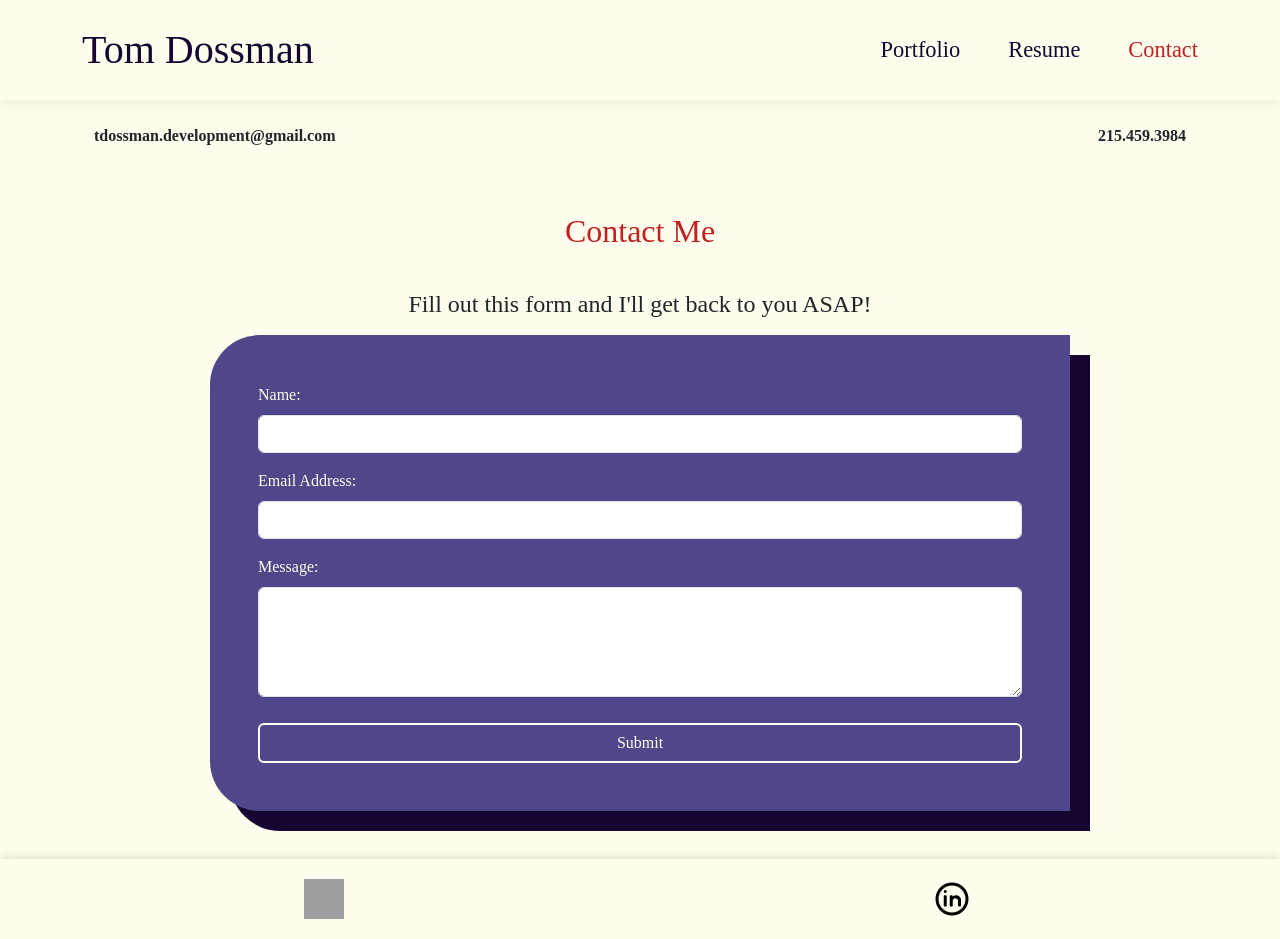
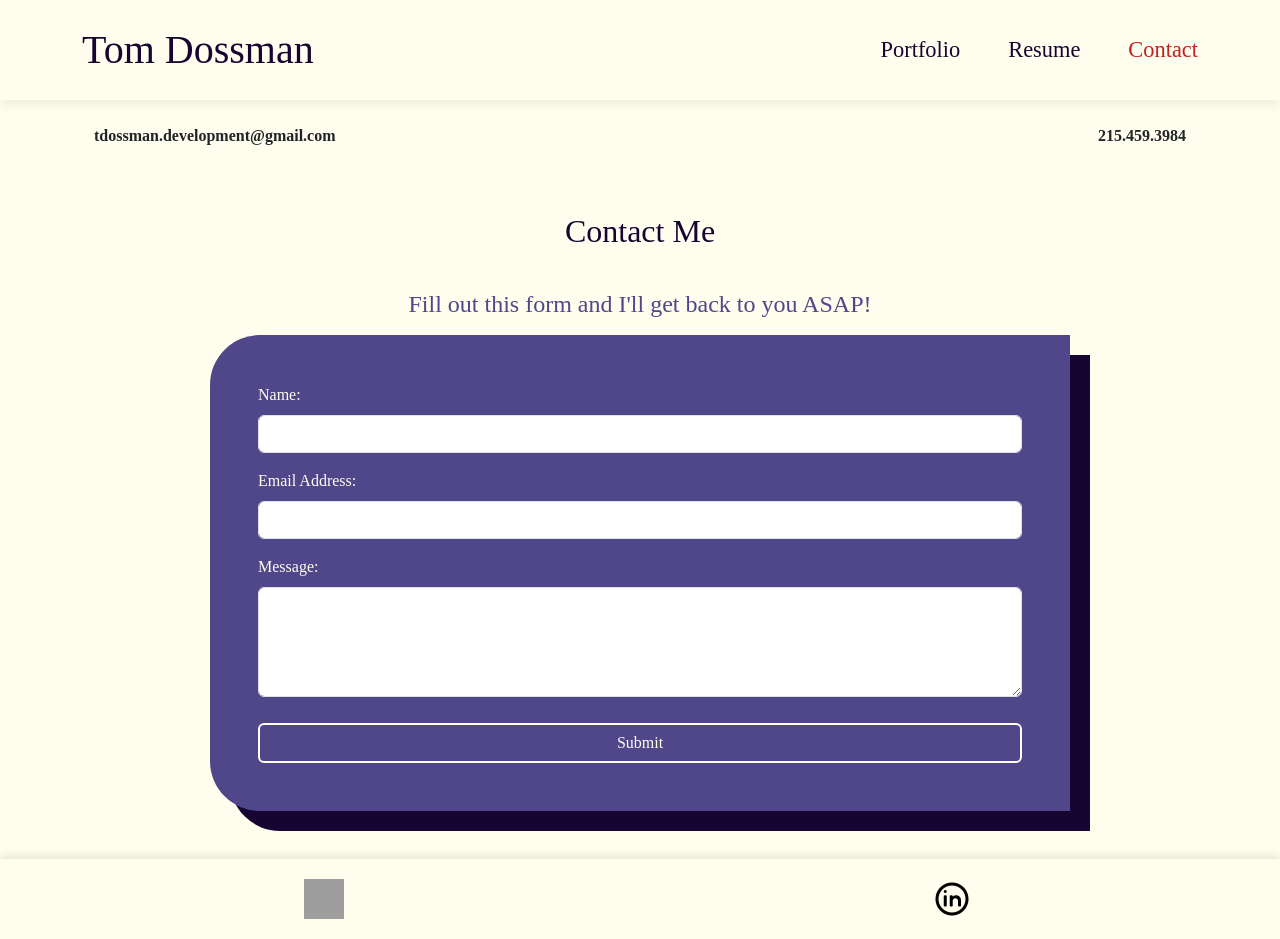
Before and after one commit to Dossman-thomas/Portfolio, a React (Vite) app: page /contact in a window 1280 px wide. Built offline with nearby package versions, Linux system fonts and the light colour scheme; grey boxes are pictures that could not be loaded; a web font is replaced by a local one.

Commit message:
fixed ugly contact me heading for 'Contact Me' and changed the color of the call to action text

```diff
--- a/src/pages/Contact.jsx
+++ b/src/pages/Contact.jsx
@@ -1,65 +1,30 @@
-import ContactForm from '../components/ContactForm.jsx'
-import '../css/contact.css'
+import ContactForm from "../components/ContactForm.jsx";
+import "../css/contact.css";
 
 export default function Contact() {
-
   return (
-
     <>
       <div className="container mt-4 contact-box">
-
         <div className="container mb-5 d-flex justify-content-between align-items-center">
-
-          <p className="contact-info">
-            tdossman.development@gmail.com
-          </p>
-          <p className="contact-info">
-            215.459.3984
-          </p>
-
+          <p className="contact-info">tdossman.development@gmail.com</p>
+          <p className="contact-info">215.459.3984</p>
         </div>
 
-        <div className='container heading-box'>
-
-          <h2>
-            Contact Me
-          </h2>
-
+        <div className="container heading-box">
+          <h2 style={{ color: "var(--drkvio)" }}>Contact Me</h2>
         </div>
 
-        <div className="d-flex align-items-center justify-content-around mt-3" id="email-box">
+        <div
+          className="d-flex align-items-center justify-content-around mt-3"
+          id="email-box"
+        ></div>
 
-
-        </div>
-
-        <h4>Fill out this form and I'll get back to you ASAP!</h4>
+        <h4 style={{ color: "var(--violet)" }}>
+          Fill out this form and I'll get back to you ASAP!
+        </h4>
 
         <ContactForm />
-
-        {/* <div className='d-flex justify-content-center align-items-center mb-4' id='email-links'>
-
-          <h4>
-            Send me an email directly:
-          </h4>
-
-          <a href="https://mail.google.com/mail/?view=cm&fs=1&to=tdossman.development@gmail.com" target="_blank" rel="noopener noreferrer">
-
-            <img src="https://upload.wikimedia.org/wikipedia/commons/7/7e/Gmail_icon_%282020%29.svg" alt="Gmail Icon" className="email-icons" />
-
-          </a>
-
-          <a href="mailto:tdossman.development@gmail.com" target="_blank" rel="noopener noreferrer">
-
-            <img src="https://upload.wikimedia.org/wikipedia/commons/d/df/Microsoft_Office_Outlook_%282018%E2%80%93present%29.svg" alt="Outlook Icon" className="email-icons" />
-
-          </a>
-
-        </div> */}
-
       </div>
-
-
     </>
-
-  )
+  );
 }
```
